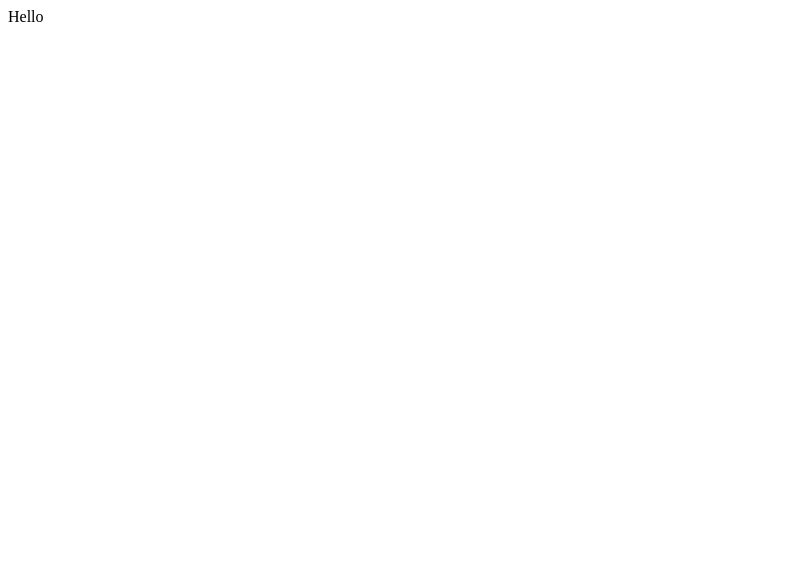
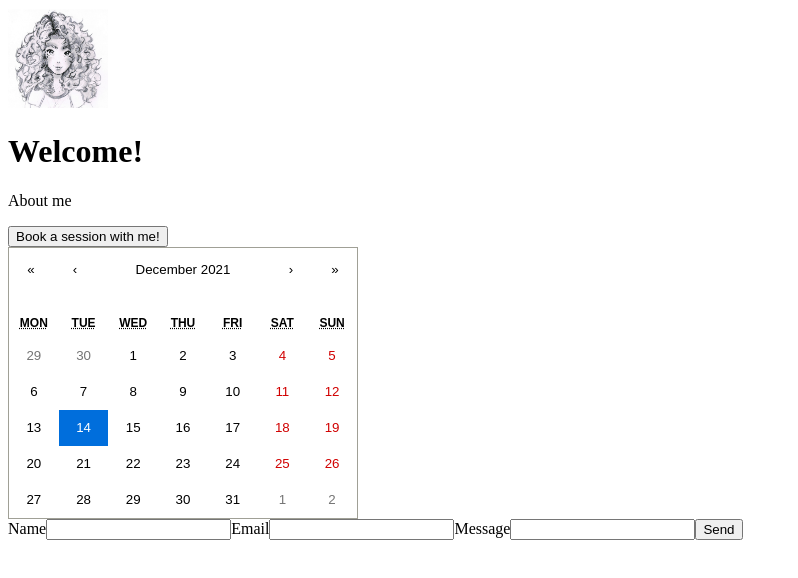
Before and after one commit to AnaScuturici/rebound-project, a React (Create React App) app: page / in a window 1280 px wide. Shown: the top 578 px of the page, without its empty margins (0-798 px from the left). Built offline with nearby package versions, Linux system fonts and the light colour scheme.

Commit message:
Add rendering basic components

```diff
--- a/package.json
+++ b/package.json
@@ -13,6 +13,7 @@
     "pg": "^8.7.1",
     "postgres": "^1.0.2",
     "react": "^17.0.2",
+    "react-calendar": "^3.5.0",
     "react-dom": "^17.0.2",
     "react-scripts": "4.0.3",
     "web-vitals": "^1.1.2"
--- a/src/App.js
+++ b/src/App.js
@@ -1,7 +1,17 @@
+import Profile from "./components/Profile";
+import ContactForm from "./components/ContactForm";
+import React, { useState } from 'react';
+import Calendar from 'react-calendar';
+import 'react-calendar/dist/Calendar.css';
+
 function App() {
+  const [value, onChange] = useState(new Date());
+
   return (
     <div className="App">
-     Hello
+     <Profile />
+     <Calendar onChange={onChange} value={value}/>
+     <ContactForm />
     </div>
   );
 }
--- /dev/null
+++ b/src/components/Calendar.jsx
@@ -0,0 +1,10 @@
+
+function Calendar() {
+    return (
+      <div className="calendar">
+          This is calendar
+      </div>
+    );
+  }
+
+  export default Calendar;
--- /dev/null
+++ b/src/components/ContactForm.jsx
@@ -0,0 +1,15 @@
+function ContactForm() {
+    return (
+      <div className="contact-form">
+       <label for="name">Name</label>
+       <input type="text" name="name" tabIndex={"1"}/>
+       <label for="name">Email</label>
+       <input type="email" name="email" tabIndex={"2"}/>
+       <label for="name">Message</label>
+       <input type="text" name="message" tabIndex={"3"}/>
+       <button type="submit">Send</button>
+      </div>
+    );
+  }
+
+  export default ContactForm;
--- /dev/null
+++ b/src/components/Profile.jsx
@@ -0,0 +1,16 @@
+import photo from "./profile-pic.jpeg";
+
+function Profile() {
+    return (
+      <div className="home-page">
+       <header>
+       <img alt="profile-pic" src={photo} height={"100px"} width={"100x"}></img>
+       <h1>Welcome!</h1>
+       <p>About me</p>
+       <button>Book a session with me!</button>
+       </header>
+      </div>
+    );
+  }
+
+  export default Profile;
```
Also changed, not shown: src/components/profile-pic.jpeg (added), 1 other file (tests, documents, lock files or other folders).
